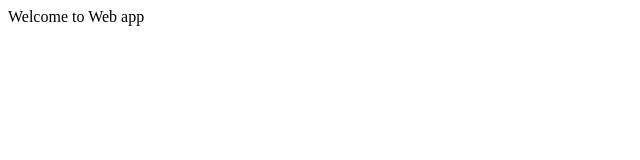
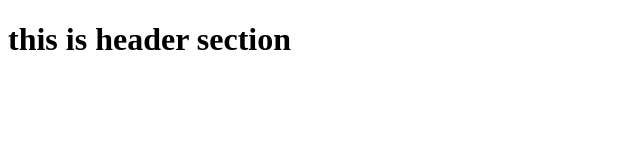
Before and after one commit to Bablukumar007/web-app-project, a plain HTML site: page index.html in a window 1280 px wide. Shown: the whole page, without its empty margins (0-640 px from the left). Drawn offline with Linux system fonts and the light colour scheme.

Commit message:
Added header section

```diff
--- a/index.html
+++ b/index.html
@@ -6,6 +6,6 @@
     <title>Document</title>
 </head>
 <body>
-    Welcome to Web app
+    <h1>this is header section</h1>
 </body>
 </html>
```
